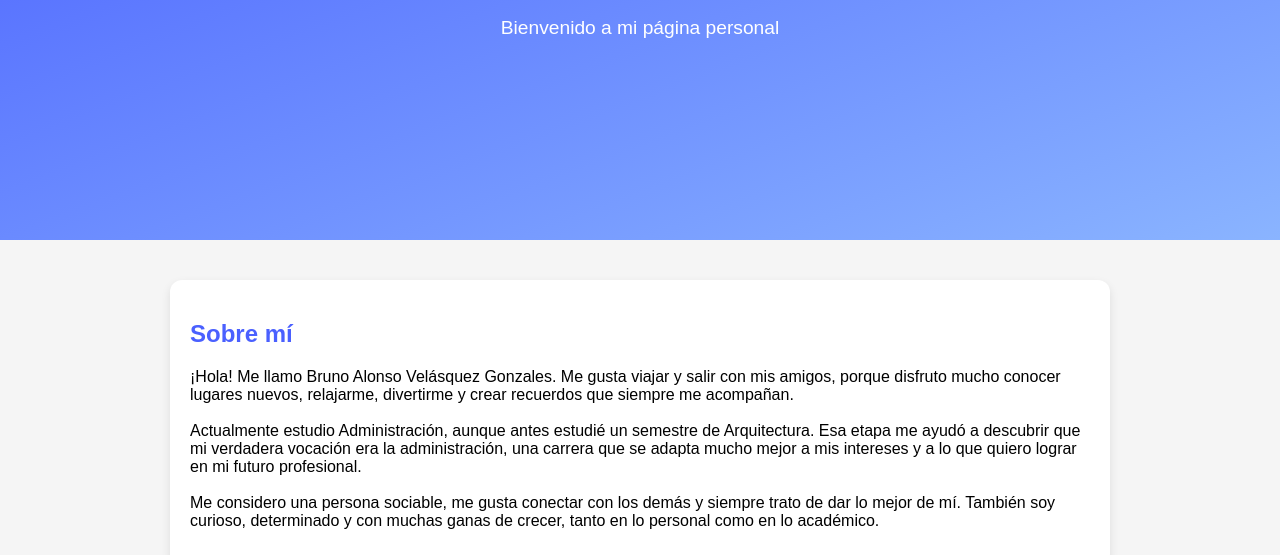
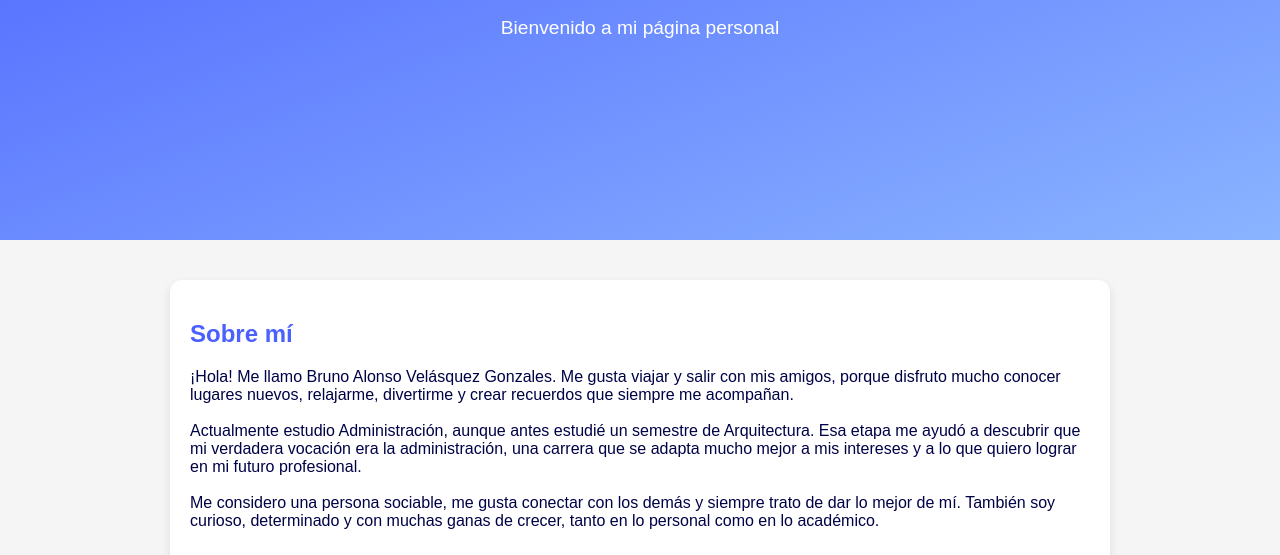
Before and after one commit to brunovelasquez1801/brunovelasquez18.github.io, a plain HTML site: page index.html in a window 1280 px wide. Shown: the part 240-795 px from the top of the page. Drawn offline with Linux system fonts and the light colour scheme.

Commit message:
Update index.html

```diff
--- a/index.html
+++ b/index.html
@@ -9,7 +9,7 @@
       margin: 0;
       font-family: Arial, sans-serif;
       background: #f5f5f5;
-      color: 000247;
+      color: #000247;
     }
     header {
       height: 60vh;
```
